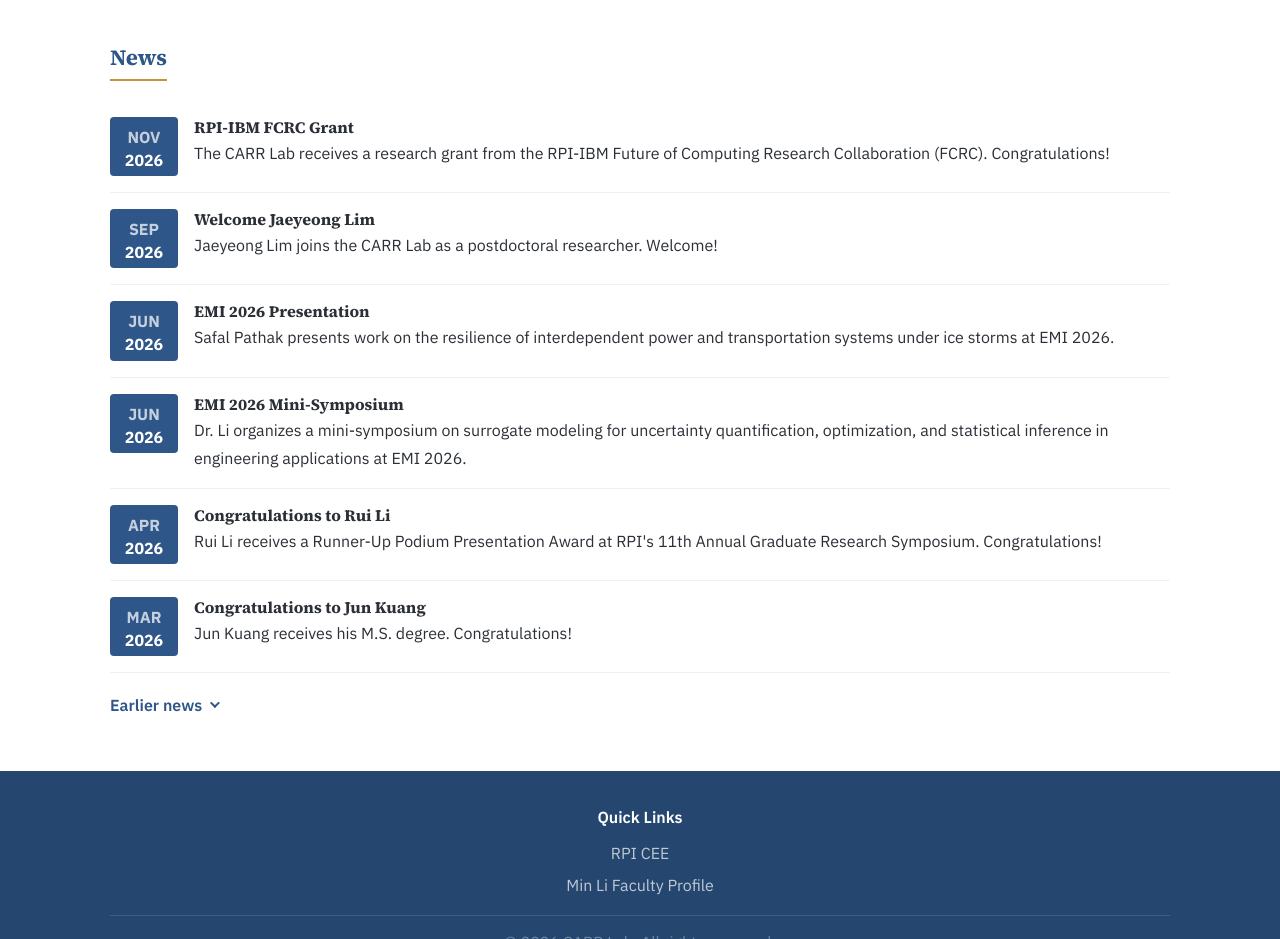
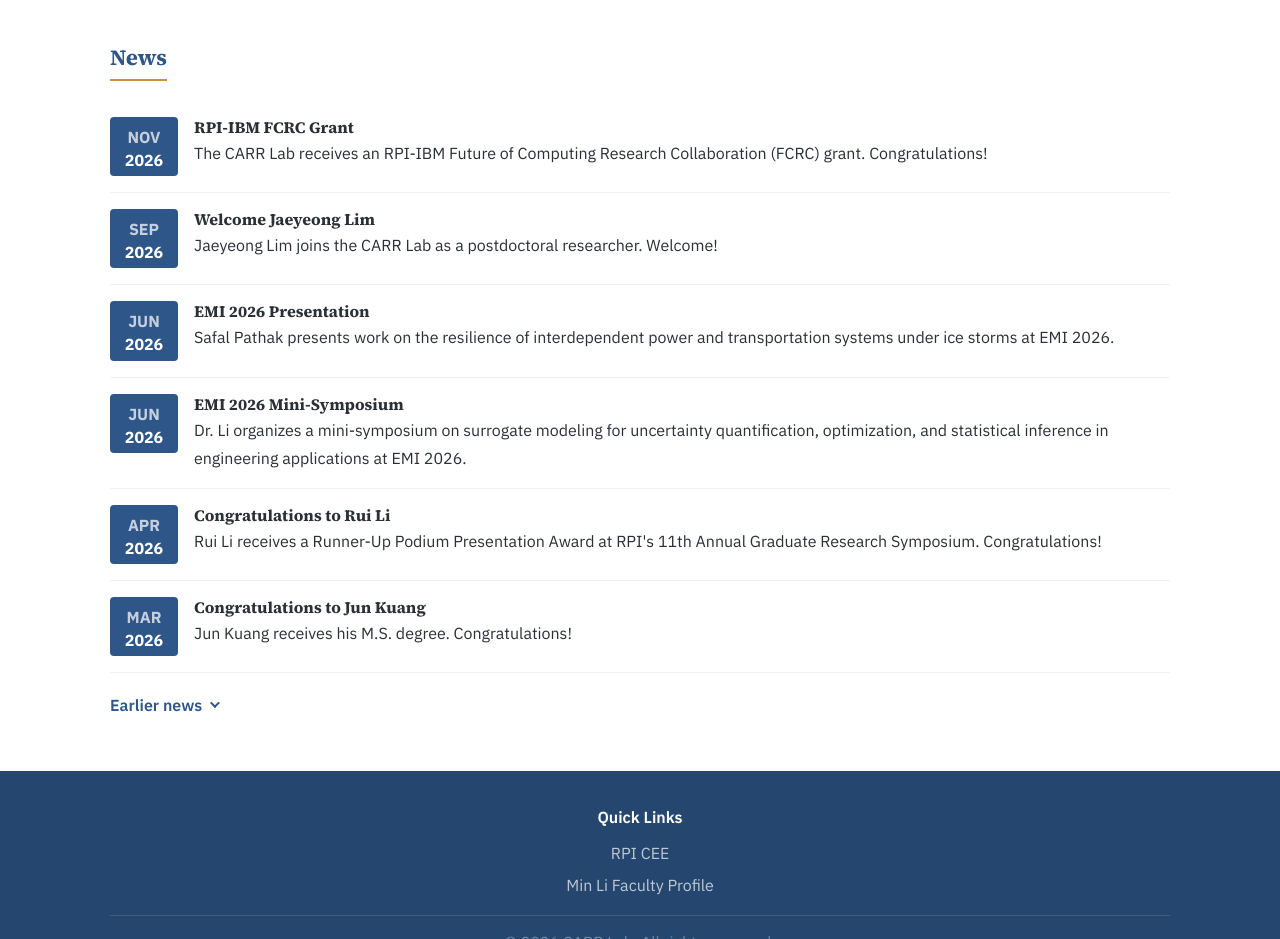
Before and after one commit to minli-rpi/carr-lab, a plain HTML site: page index.html in a window 1280 px wide. Shown: the part 1220-2159 px from the top of the page. Drawn offline with Linux system fonts and the light colour scheme.

Commit message:
Reword FCRC grant news item
Co-Authored-By: Claude Opus 5.5 <noreply@anthropic.com>

```diff
--- a/index.html
+++ b/index.html
@@ -109,7 +109,7 @@
 <div class="section">
   <div class="container">
     <h2>News</h2>
-    <div class="news-item"><div class="news-date-box"><div class="month">Nov</div><div class="year">2026</div></div><div class="news-content"><h3>RPI-IBM FCRC Grant</h3><p>The CARR Lab receives a research grant from the RPI-IBM Future of Computing Research Collaboration (FCRC). Congratulations!</p></div></div>
+    <div class="news-item"><div class="news-date-box"><div class="month">Nov</div><div class="year">2026</div></div><div class="news-content"><h3>RPI-IBM FCRC Grant</h3><p>The CARR Lab receives an RPI-IBM Future of Computing Research Collaboration (FCRC) grant. Congratulations!</p></div></div>
     <div class="news-item"><div class="news-date-box"><div class="month">Sep</div><div class="year">2026</div></div><div class="news-content"><h3>Welcome Jaeyeong Lim</h3><p>Jaeyeong Lim joins the CARR Lab as a postdoctoral researcher. Welcome!</p></div></div>
     <div class="news-item"><div class="news-date-box"><div class="month">Jun</div><div class="year">2026</div></div><div class="news-content"><h3>EMI 2026 Presentation</h3><p>Safal Pathak presents work on the resilience of interdependent power and transportation systems under ice storms at EMI 2026.</p></div></div>
     <div class="news-item"><div class="news-date-box"><div class="month">Jun</div><div class="year">2026</div></div><div class="news-content"><h3>EMI 2026 Mini-Symposium</h3><p>Dr. Li organizes a mini-symposium on surrogate modeling for uncertainty quantification, optimization, and statistical inference in engineering applications at EMI 2026.</p></div></div>
```
